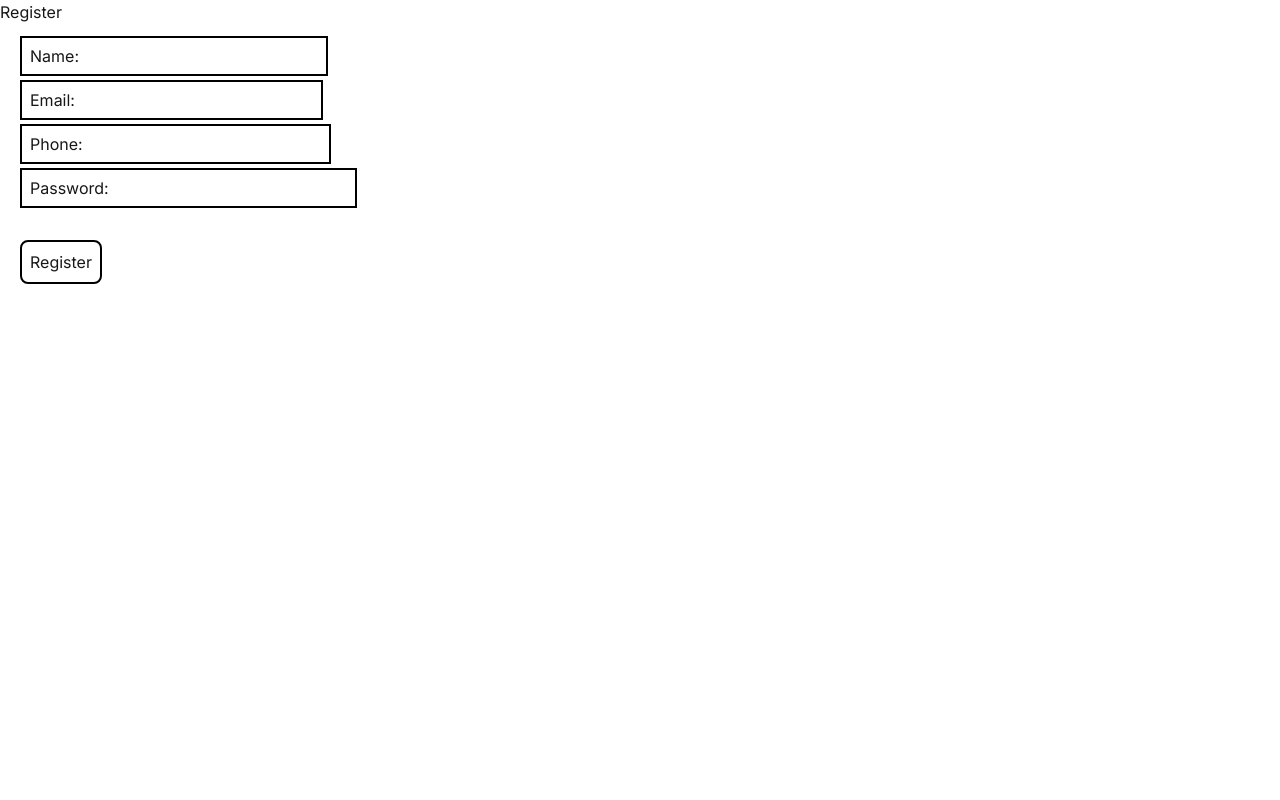
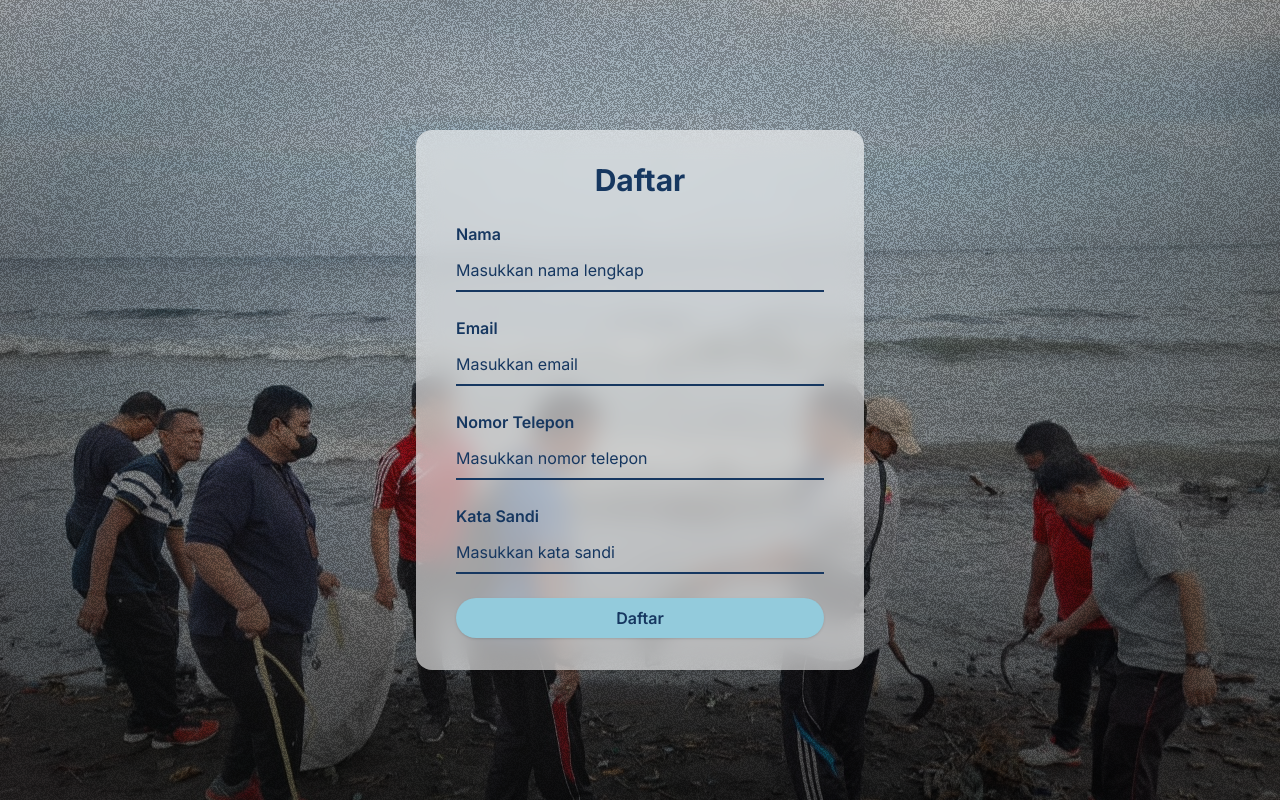
Before and after one commit to UCYenyen/silogy-competition, a Next.js app: page /register in a window 1280 px wide. Built offline with nearby package versions, Linux system fonts and the light colour scheme.

Commit message:
UI for Register

```diff
--- a/app/register/page.tsx
+++ b/app/register/page.tsx
@@ -27,23 +27,69 @@ export default function RegisterPage() {
   }
 
   return (
-    <div>
-      <h1>Register</h1>
-      <form onSubmit={handleSubmit}>
-        <div className='m-5'>
-          <label className='border border-2 border-black p-2'>Name: <input name="name" value={form.name} onChange={handleChange} required /></label>
-        </div>
-        <div className='m-5'>
-          <label className='border border-2 border-black p-2'>Email: <input name="email" type="email" value={form.email} onChange={handleChange} required /></label>
-        </div>
-        <div className='m-5'>
-          <label className='border border-2 border-black p-2'>Phone: <input name="phone_number" value={form.phone_number} onChange={handleChange} /></label>        </div>
-        <div className='m-5'>
-          <label className='border border-2 border-black p-2'>Password: <input name="password" type="password" value={form.password} onChange={handleChange} required /></label>
-        </div>
-        <button type="submit" className='border border-2 rounded-lg border-black p-2 m-5'>Register</button>
-      </form>
-      {message && <div>{message}</div>}
+    <div
+      className="min-h-screen flex items-center justify-center bg-cover bg-center bg-no-repeat"
+      style={{ backgroundImage: "url('/images/background-home-desktop.svg')" }}
+    >
+      <div className="bg-white/60 backdrop-blur-md rounded-2xl px-10 py-8 shadow-lg w-full max-w-md">
+        <h1 className="text-3xl font-bold text-[#163760] text-center mb-6">Daftar</h1>
+        <form onSubmit={handleSubmit} className="space-y-6">
+          <div>
+            <label className="block text-[#163760] font-semibold mb-1">Nama</label>
+            <input
+              name="name"
+              value={form.name}
+              onChange={handleChange}
+              required
+              placeholder="Masukkan nama lengkap"
+              className="w-full border-0 border-b-2 border-[#163760] bg-transparent text-[#163760] placeholder-[#163760] placeholder-opacity-50 focus:outline-none focus:ring-0 focus:border-[#163760] py-2"
+            />
+          </div>
+          <div>
+            <label className="block text-[#163760] font-semibold mb-1">Email</label>
+            <input
+              name="email"
+              type="email"
+              value={form.email}
+              onChange={handleChange}
+              required
+              placeholder="Masukkan email"
+              className="w-full border-0 border-b-2 border-[#163760] bg-transparent text-[#163760] placeholder-[#163760] placeholder-opacity-50 focus:outline-none focus:ring-0 focus:border-[#163760] py-2"
+            />
+          </div>
+          <div>
+            <label className="block text-[#163760] font-semibold mb-1">Nomor Telepon</label>
+            <input
+              name="phone_number"
+              value={form.phone_number}
+              onChange={handleChange}
+              placeholder="Masukkan nomor telepon"
+              className="w-full border-0 border-b-2 border-[#163760] bg-transparent text-[#163760] placeholder-[#163760] placeholder-opacity-50 focus:outline-none focus:ring-0 focus:border-[#163760] py-2"
+            />
+          </div>
+          <div>
+            <label className="block text-[#163760] font-semibold mb-1">Kata Sandi</label>
+            <input
+              name="password"
+              type="password"
+              value={form.password}
+              onChange={handleChange}
+              required
+              placeholder="Masukkan kata sandi"
+              className="w-full border-0 border-b-2 border-[#163760] bg-transparent text-[#163760] placeholder-[#163760] placeholder-opacity-50 focus:outline-none focus:ring-0 focus:border-[#163760] py-2"
+            />
+          </div>
+          <button
+            type="submit"
+            className="w-full bg-[#93CBDC] text-[#163760] font-semibold py-2 rounded-full shadow hover:bg-[#7fbccf] transition-colors"
+          >
+            Daftar
+          </button>
+        </form>
+        {message && (
+          <div className="mt-4 text-center text-red-600 font-medium">{message}</div>
+        )}
+      </div>
     </div>
   )
 }
```
